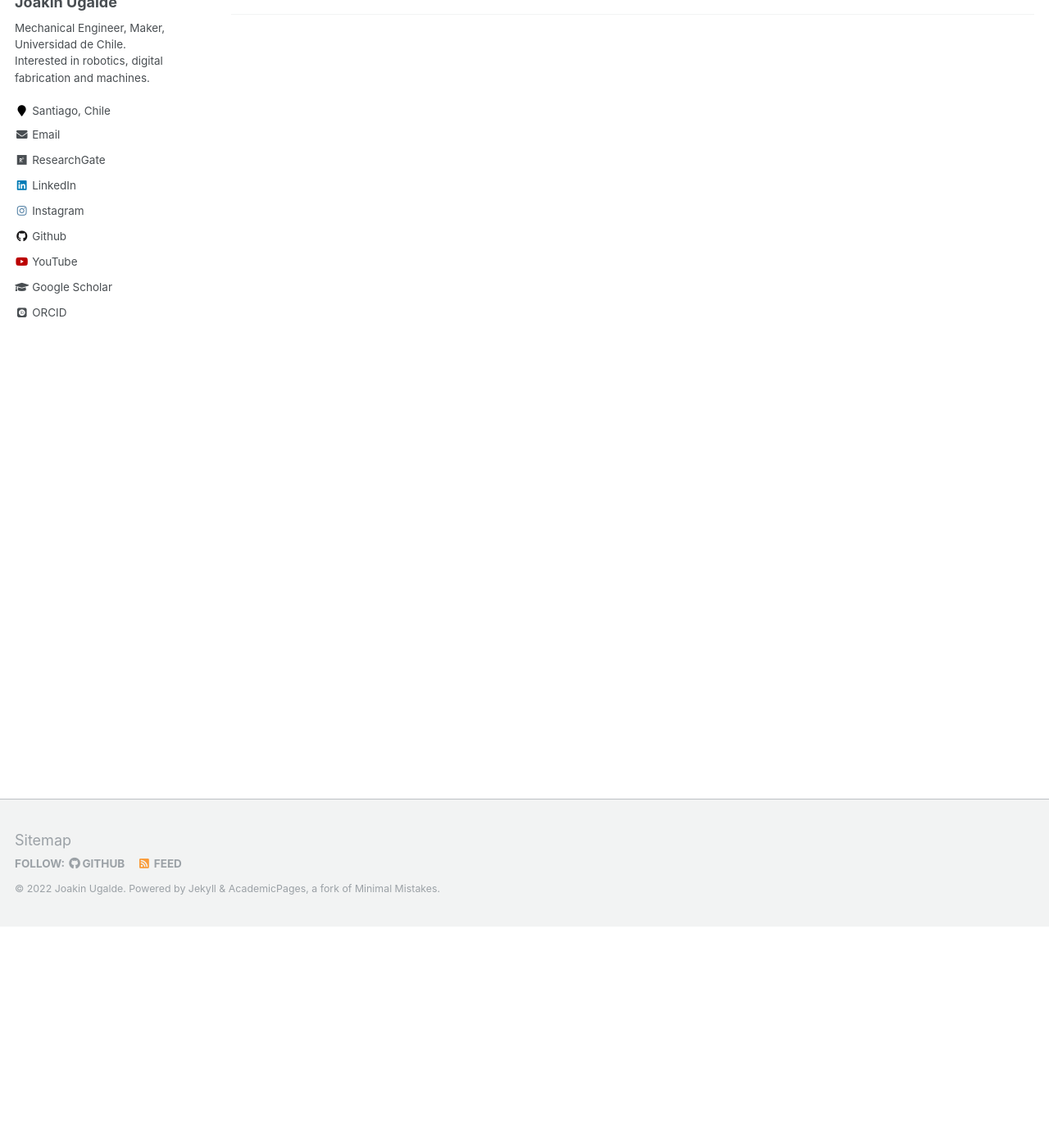
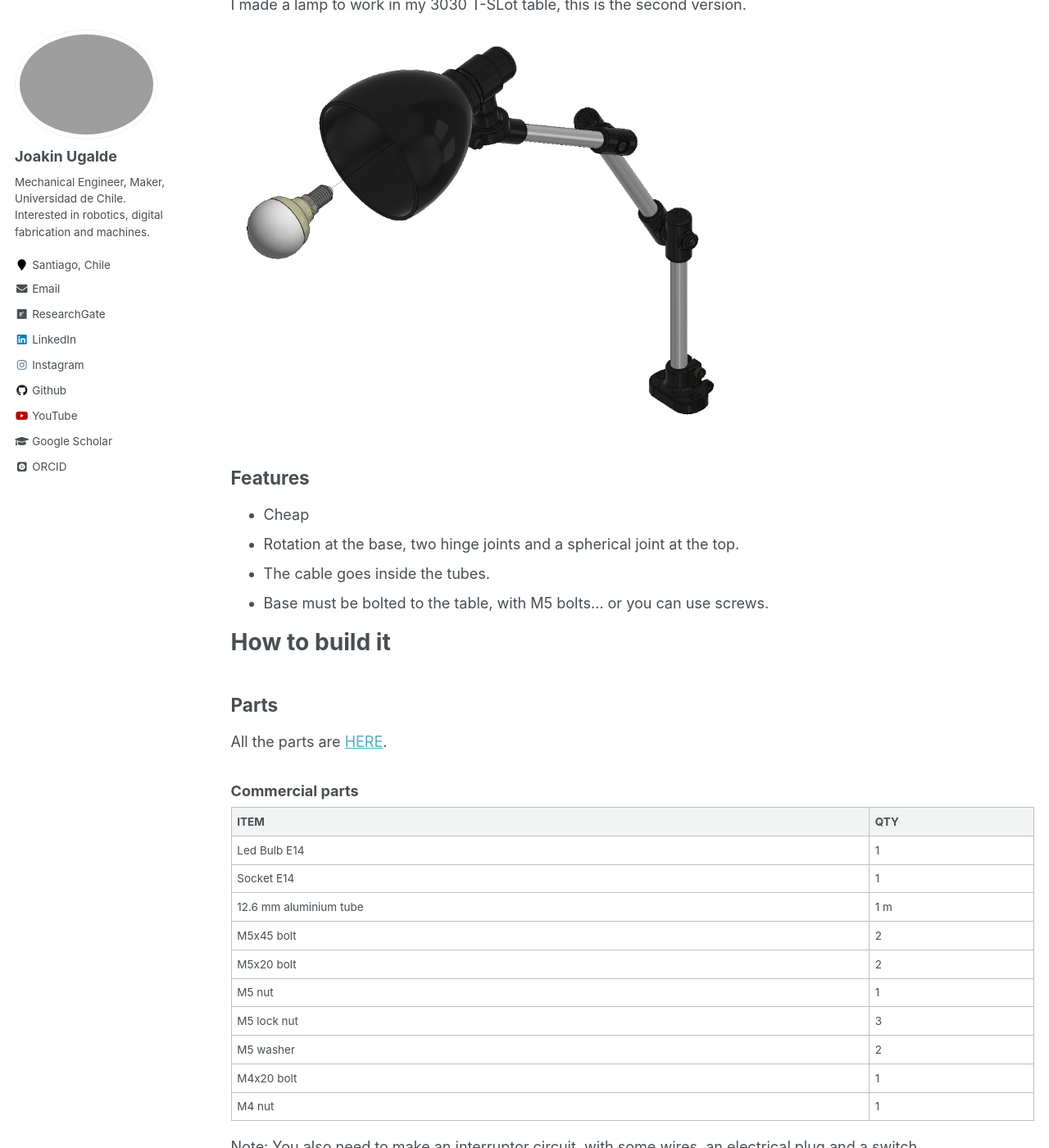
Before and after one commit to jkugalde/jkugalde.github.io, a Jekyll site: the page built from _portfolio/3dplamp.md, in a window 1280 px wide and 1400 px high, scrolled down 270 px. Shown: the whole window at 82% size. Built offline with Jekyll 4.4.1, drawn with Linux system fonts in a browser that asks for light colours; some web fonts are replaced; some of the changed text lies outside the part shown.

Commit message:
other projects

```diff
--- a/_portfolio/3dplamp.md
+++ b/_portfolio/3dplamp.md
@@ -6,8 +6,77 @@ collection: portfolio
 author_profile: true
 ---
 
-## Resume
+# Resume
 
-lorem
+[![CC BY 4.0][cc-by-sa-shield]][cc-by-sa]
 
----
+I made a lamp to work in my 3030 T-SLot table, this is the second version.
+
+<img src="/images/isolamp.png" width="600">
+
+## Features
+
+- Cheap
+- Rotation at the base, two hinge joints and a spherical joint at the top.
+- The cable goes inside the tubes.
+- Base must be bolted to the table, with M5 bolts... or you can use screws.
+
+# How to build it
+
+## Parts
+
+All the parts are [HERE](https://grabcad.com/library/diy-3dp-lamp-1).
+
+### Commercial parts
+
+ ITEM              | QTY
+ ---------------------------   | ------------
+ Led Bulb E14 | 1
+ Socket E14 | 1
+ 12.6 mm aluminium tube | 1 m
+ M5x45 bolt | 2
+ M5x20 bolt | 2
+ M5 nut | 1
+ M5 lock nut | 3
+ M5 washer | 2
+ M4x20 bolt | 1
+ M4 nut | 1
+
+ Note: You also need to make an interruptor circuit, with some wires, an electrical plug and a switch.
+
+
+### Printed parts
+
+ ITEM                   | Cantidad
+ ---------------------------   | ------------
+ Screen | 1
+ Socket holder | 1
+ Ball joint | 1
+ Ball connector | 1
+ Ball lock | 1
+ Connector A | 2
+ Connector B | 2
+ Base | 1
+
+### Tools
+
+ ITEM |
+ --------------------------- |
+ Saw or tube cutter |
+ 4 mm allen wrench |
+ 3 mm allen wrench |
+
+## Future work
+
+- Assembly guide with images.
+
+# License
+
+[![CC BY SA 4.0][cc-by-sa-image]][cc-by-sa]
+
+This work is published under the license [Creative Commons Attribution 4.0 International
+License][cc-by-sa].
+
+[cc-by-sa]: https://creativecommons.org/licenses/by-sa/4.0/
+[cc-by-sa-image]: https://i.creativecommons.org/l/by-sa/4.0/88x31.png
+[cc-by-sa-shield]: https://img.shields.io/badge/License-CC%20BY%20SA%204.0-lightgrey.svg
```
Also changed, not shown: _pages/portfolio.md (+6 -0 lines), _portfolio/3dp-vise.md (+2 -2 lines), images/isolamp.png (added).
